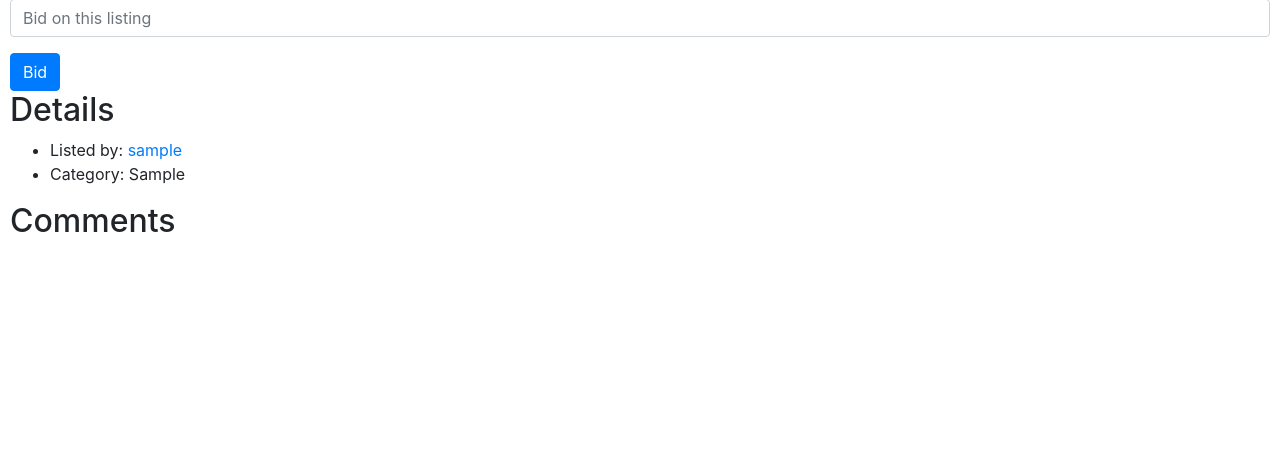
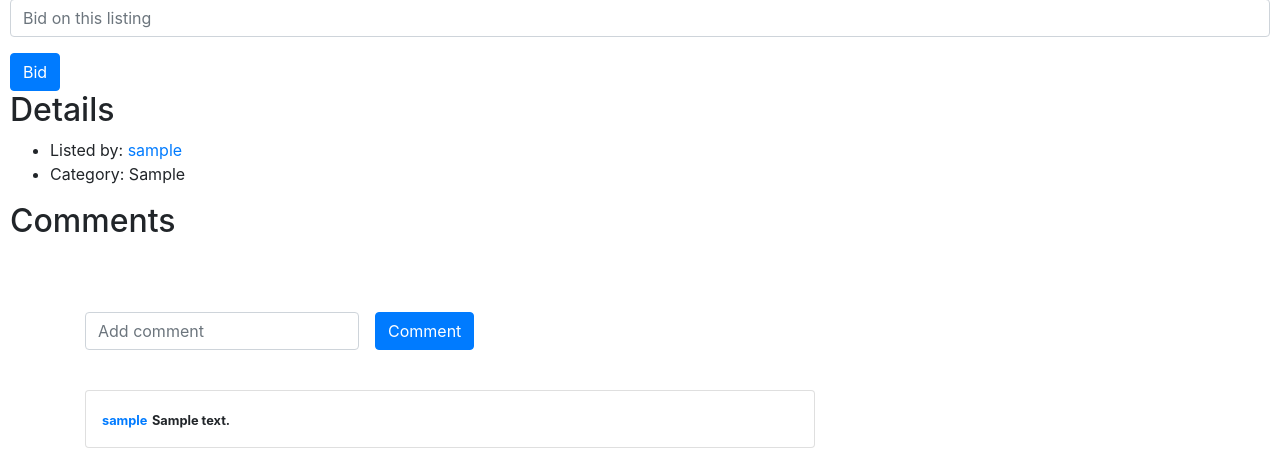
Before and after one commit to ivanmclennon/cs50_commerce, a Django app: page /listings/1 in a window 1280 px wide. Shown: the part 670-1128 px from the top of the page. Before the commit the page ends 902 px from the top, so only its background shows below. Run offline with Django 3.2, Linux system fonts and the light colour scheme; tables that the repository leaves empty hold one stand-in row (values such as "Sample post"); grey boxes marked "Sample" are stand-in pictures; some libraries are stand-ins or nearby versions.

Commit message:
added comments

```diff
--- /dev/null
+++ b/auctions/templates/auctions/comments.html
@@ -0,0 +1,30 @@
+<div class="container mt-5">
+    <div class="row d-flex justify-content-left">
+        <div class="col-md-8">
+            <div class="headings d-flex justify-content-between align-items-left mb-3">
+                <form action="{% url 'comment_on_listing' listing.id %}" method="POST"
+                    class="d-flex flex-row add-comment-section mt-4 mb-4">
+                    {% csrf_token %}
+                    <input type="text" required class="form-control mr-3" name="posted_comment_content" placeholder="Add comment">
+                    <input class="btn btn-primary" type="submit" value="Comment">
+                </form>
+            </div>
+
+
+            {% for comment in comments %}
+
+                <div class="card p-3">
+                    <div class="d-flex justify-content-between align-items-left">
+                        <div class="user d-flex flex-row align-items-left">
+                            <span>
+                                <small class="font-weight-bold text-primary">{{ comment.author.username }}</small>
+                                <small class="font-weight-bold">{{ comment.content }}</small>
+                            </span>
+                        </div>
+                    </div>
+                </div>
+
+            {% endfor %}
+        </div>
+    </div>
+</div>
--- a/auctions/templates/auctions/listing.html
+++ b/auctions/templates/auctions/listing.html
@@ -51,6 +51,6 @@
     </ul>
 
     <h2>Comments</h2>
-
+    {% include "auctions/comments.html" %}
 
 {% endblock %}
--- a/auctions/urls.py
+++ b/auctions/urls.py
@@ -9,5 +9,6 @@ urlpatterns = [
     path("register", views.register, name="register"),
     path("create_listing", views.create_listing, name="create_listing"),
     path('listings/<listing_id>', views.listing_view, name='listing'),
-    path('bid_on_listing/<listing_id>', views.bid_on_listing, name='bid_on_listing')
+    path('bid_on_listing/<listing_id>', views.bid_on_listing, name='bid_on_listing'),
+    path("comment_on_listing/<listing_id>", views.comment_on_listing, name="comment_on_listing")
 ]
--- a/auctions/views.py
+++ b/auctions/views.py
@@ -101,11 +101,12 @@ def listing_view(request, listing_id):
     listing = Listing.objects.get(pk=listing_id)
     bids = listing.bids.all()
     current_bid = listing.bids.last()
-
+    comments = listing.comments.all()
     return render(request, 'auctions/listing.html', {
         'listing' : listing,
         'bids' : bids,
-        'current_bid' : current_bid
+        'current_bid' : current_bid,
+        'comments' : comments
     })
 
 def bid_on_listing(request, listing_id):
@@ -134,3 +135,25 @@ def bid_on_listing(request, listing_id):
         # reload page with an error
         messages.error(request, 'Your bid has to be higher than current bid!')
         return HttpResponseRedirect(reverse('listing', args=(listing.pk,)))
+
+def comment_on_listing(request, listing_id):
+    # get listing and author
+    listing = Listing.objects.get(pk=listing_id)
+    author = User.objects.get(pk=request.user.id)
+    # validate comment
+    content = request.POST["posted_comment_content"]
+    if content.strip() == "":
+            messages.error(request, "Cannot post empty comment.")
+            return HttpResponseRedirect(reverse('listing', args=(listing.pk,)))
+    try:
+        comment = Comment(
+            listing = listing,
+            author = author,
+            content = content
+        )
+        comment.save()
+    except IntegrityError:
+        messages.error(request, "Comment invalid.")
+        return HttpResponseRedirect(reverse('listing', args=(listing.pk,)))
+
+    return HttpResponseRedirect(reverse('listing', args=(listing.pk,)))
```
